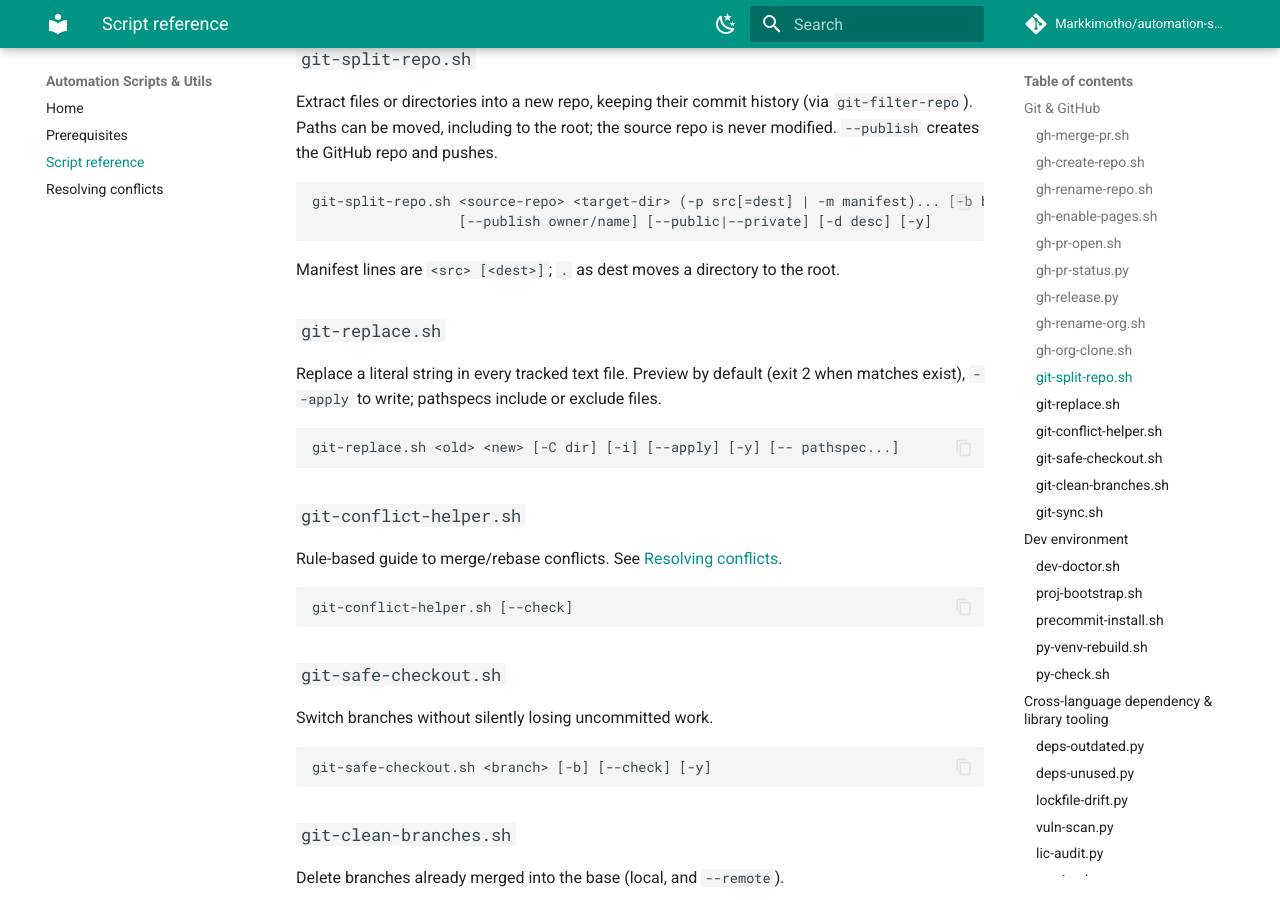
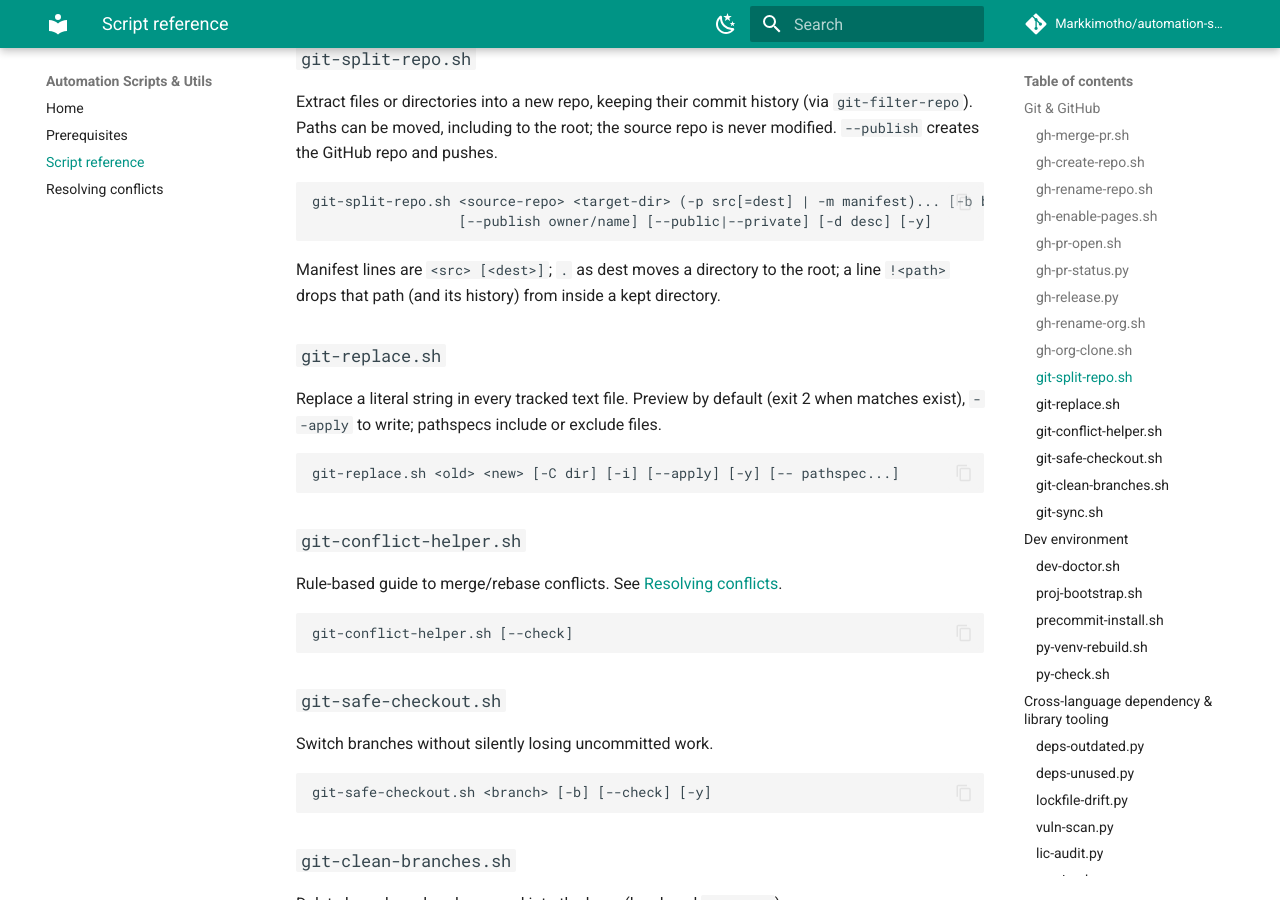
Before and after one commit to Markkimotho/automation-scripts-utils, an MkDocs documentation site: the page built from docs/reference.md, in a window 1280 px wide and 900 px high, scrolled down 1818 px. Built offline with MkDocs 1.6.1 and Material for MkDocs 9.7.7, drawn with Linux system fonts in a browser that asks for light colours; comment, search, counter and statistics services are not loaded.

Commit message:
git-split-repo: drop paths inside kept directories with !path

````diff
--- a/docs/reference.md
+++ b/docs/reference.md
@@ -93,7 +93,8 @@ git-split-repo.sh <source-repo> <target-dir> (-p src[=dest] | -m manifest)... [-
                   [--publish owner/name] [--public|--private] [-d desc] [-y]
 ```
 
-Manifest lines are `<src> [<dest>]`; `.` as dest moves a directory to the root.
+Manifest lines are `<src> [<dest>]`; `.` as dest moves a directory to the root;
+a line `!<path>` drops that path (and its history) from inside a kept directory.
 
 ### `git-replace.sh`
 
````
Also changed, not shown: 2 other files.
